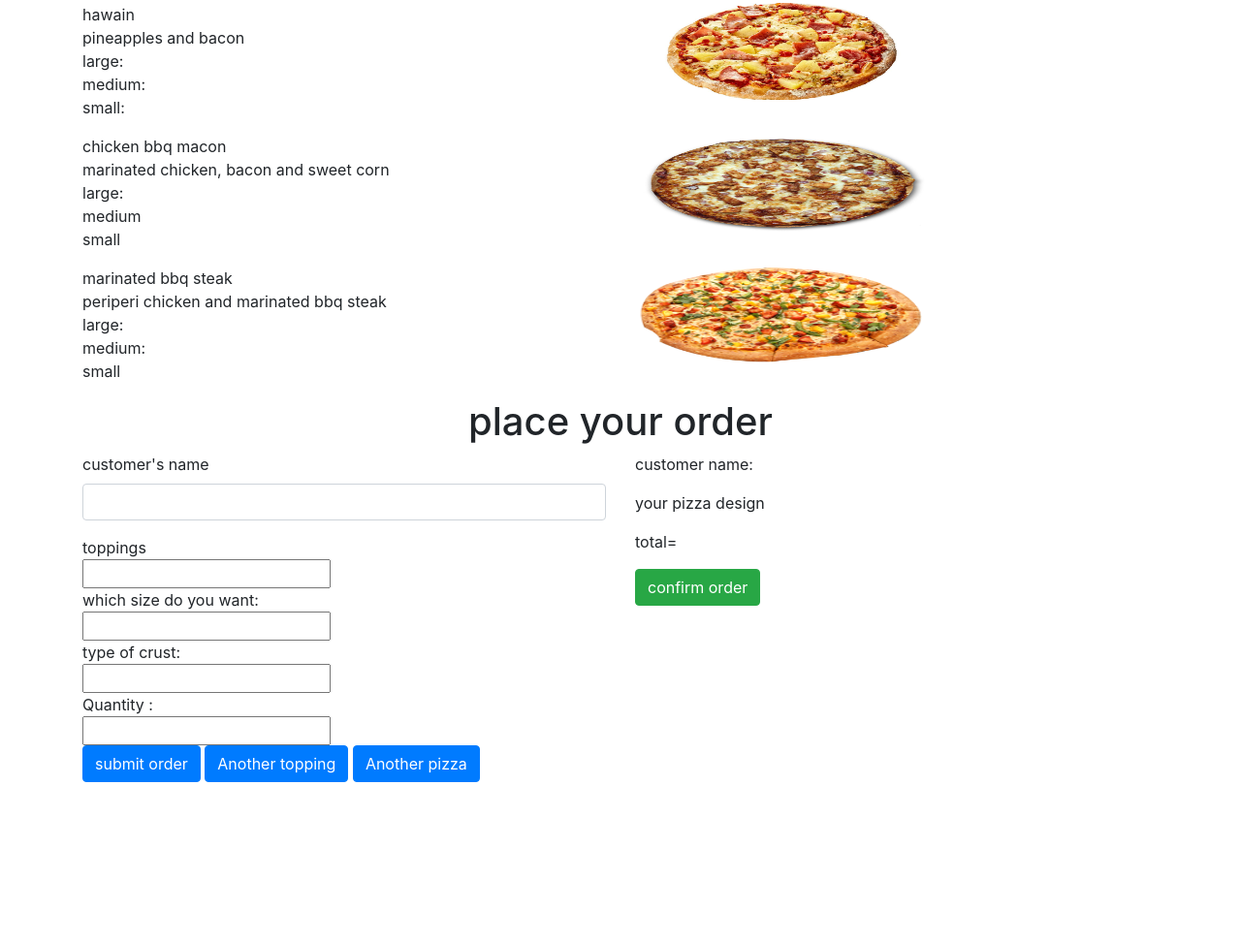
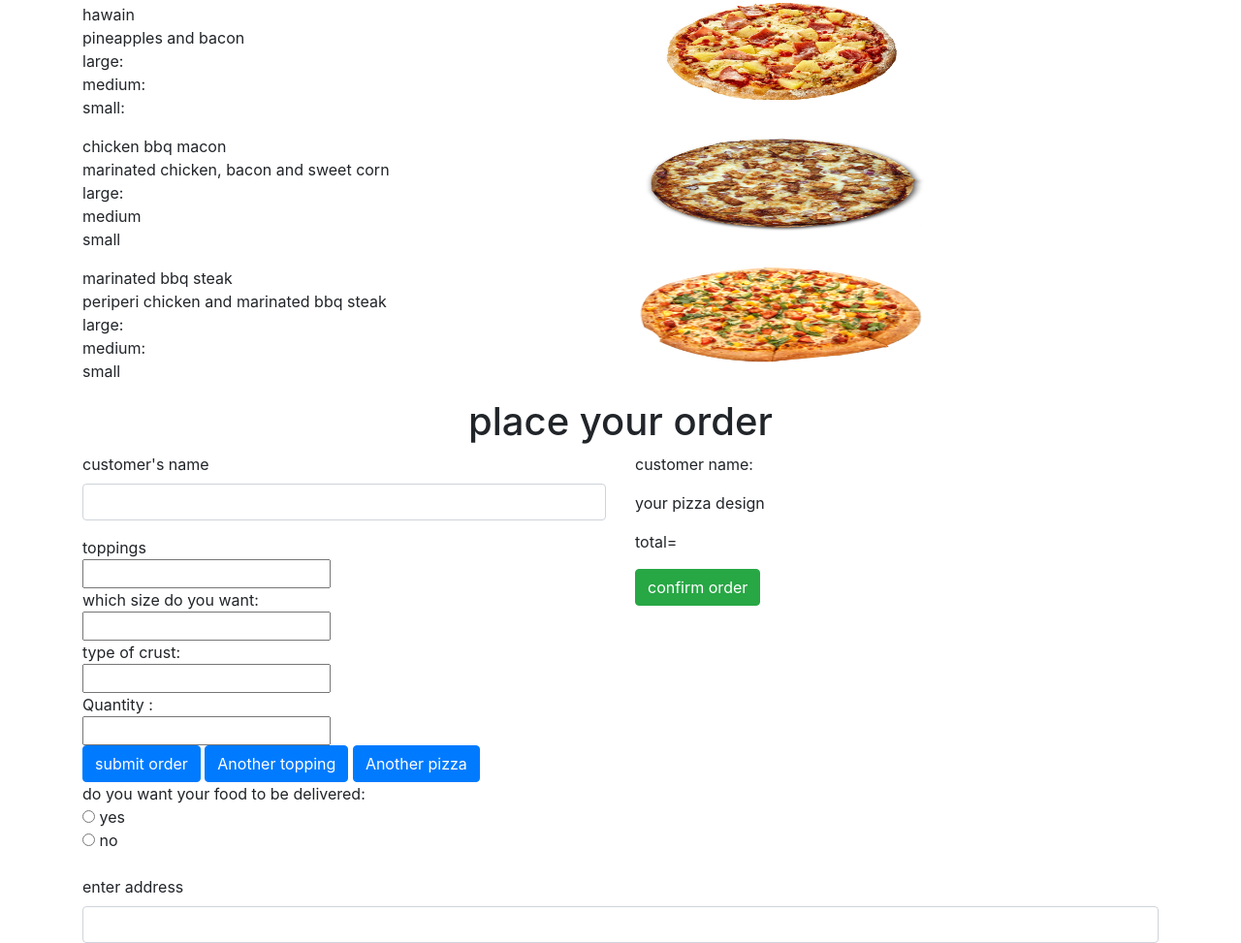
Before and after one commit to trevor-ngugi/pizza-website, a plain HTML site: page index.html in a window 1280 px wide. Shown: the part 1283-2256 px from the top of the page at 97% size. Before the commit the page ends 2090 px from the top, so only its background shows below. Drawn offline with Linux system fonts and the light colour scheme.

Commit message:
added add addresss form

```diff
--- a/index.html
+++ b/index.html
@@ -258,6 +258,19 @@
                 </div>
         </div>
 
+        <div class="section-five">
+            <form>
+                do you want your food to be delivered:<br>
+                <input type="radio" id="yes"name="delivery"  > yes<br>
+                <input type="radio" id="no" name="delivery" >  no<br><br>
+            </form>
+        </div>
+
+        <div class="section-six">
+            <label for="new-first-name">enter address</label>
+            <input type="text" class="form-control" id="address-name">
+        </div>
+
 
 
     </div>
--- a/js/scripts.js
+++ b/js/scripts.js
@@ -102,4 +102,5 @@ $(document).ready(function(){
                             '</div>'
         )
     })
+
 })
```
